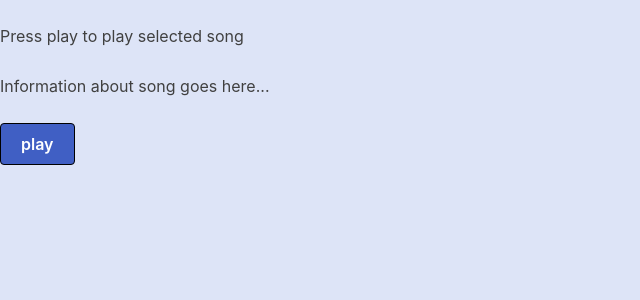
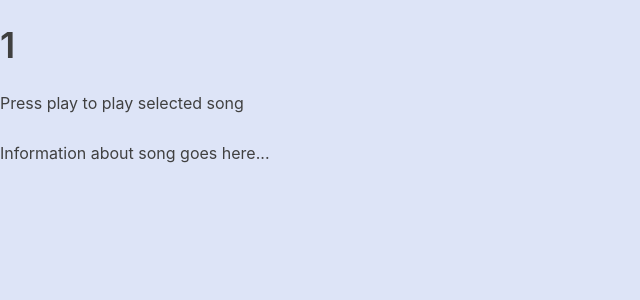
Before and after one commit to heberman/csc307SongBank, a React (Create React App) app: page /Songs/1 in a window 1280 px wide. Shown: the top 300 px of the page, without its empty margins (0-640 px from the left). Built offline with nearby package versions, Linux system fonts and the light colour scheme; no server answers.

Commit message:
unecessary changes

```diff
--- a/src/App.js
+++ b/src/App.js
@@ -10,6 +10,8 @@ import SongPage from './pages/SongPage';
 
 import PlaylistPage from './pages/PlaylistPage';
 
+import EditPlaylist from './pages/EditPlaylist';
+
 function MyApp() {
 
     return (
@@ -17,8 +19,9 @@ function MyApp() {
         <BrowserRouter>
         <switch>
             <Route exact path='/' component={HomePage} />
-            <Route path='/Playlists' component={PlaylistPage}/>
-            <Route path='/Songs' component={SongPage} />
+            <Route path='/Playlists/' component={PlaylistPage}/>
+            <Route path='/Playlists/:id' component={EditPlaylist}/>
+            <Route path='/Songs/:id' component={SongPage} />
         </switch>
         </BrowserRouter>
         {/* <div>
--- a/src/pages/HomePage.js
+++ b/src/pages/HomePage.js
@@ -38,7 +38,7 @@ function HomePage() {
 
         console.log(result.data);
         window.open((result.data)['tracks']['items'][0]['external_urls']['spotify']);
-        window.location.replace("/auth/search/" + songTitle);
+        //window.location.replace("/auth/search/" + songTitle);
         console.log("finished");
       }
       catch(error) {
--- a/src/pages/PlaylistTable.js
+++ b/src/pages/PlaylistTable.js
@@ -1,5 +1,6 @@
 import React from 'react';
 import "./Subpage.css"
+import { Link } from 'react-router-dom';
 
 function TableHeader() {
     return (
@@ -20,7 +21,9 @@ function TableBody (props) {
                     <button onClick={() => props.removeCharacter(index)}>Delete</button>
                 </td>
                 <td class="button_alignment">
-                    <button>Edit</button>
+                    {/* <button href={'/playlists/'+ row.title} >Edit</button> */}
+                    <button onClick={window.location.replace("/Playlists/" + row.title)}>Edit</button>
+                    {/* <Link to={"/Playlists/"+row.title}><button>Edit</button></Link> */}
                 </td>
             </tr>
         );
--- a/src/pages/SongPage.js
+++ b/src/pages/SongPage.js
@@ -6,18 +6,12 @@ function SongPage() {
 
     let { id } = useParams();
 
-    async function openSpot() {
-        const response = await axios.get('http://localhost:5000/songs/' + id);
-        var link = response.data[0].link;
-        window.open(link);
-    }
 
     return (
     <>
     <h1>{id}</h1>
     <p>Press play to play selected song</p>
     <p>Information about song goes here...</p>
-    <button onClick={openSpot()}>play</button>
     </>
     );
 }
```
